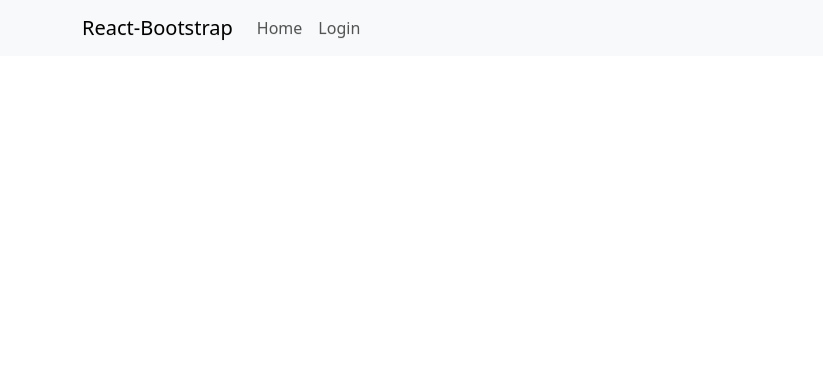
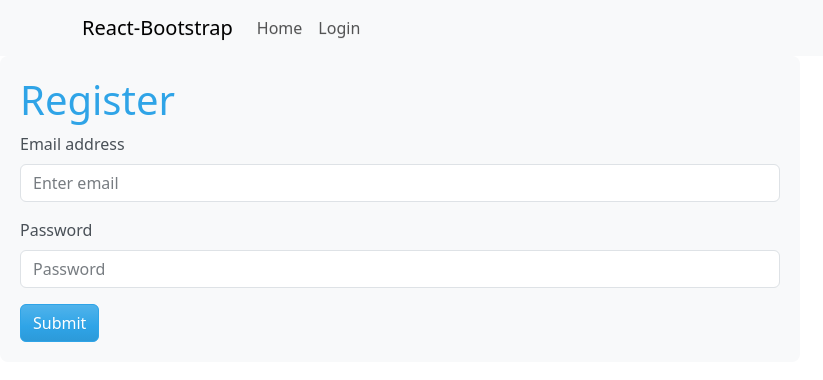
Before and after one commit to johnmartinroque/InsideOut, a React (Create React App) app in the folder main/: page /register in a window 1280 px wide. Shown: the top 380 px of the page, without its empty margins (0-823 px from the left). Built offline with nearby package versions, Linux system fonts and the light colour scheme; no server answers.

Commit message:
Register Component

```diff
--- a/main/src/App.js
+++ b/main/src/App.js
@@ -13,6 +13,7 @@ import { useEffect, useState } from "react";
 import HeaderGuest from "./components/HeaderGuest";
 import { onAuthStateChanged } from "firebase/auth";
 import { auth } from "./firebase";
+import Register from "./screens/Register";
 
 function App() {
   const [user, setUser] = useState(null);
@@ -53,6 +54,7 @@ function App() {
           {/* Public Routes */}
           <Route path="/landingpage" element={<LandingPage />} />
           <Route path="/login" element={<Login />} />
+          <Route path="/register" element={<Register />} />
 
           {/* Protected Routes  */}
           <Route
--- a/main/src/screens/Profile.jsx
+++ b/main/src/screens/Profile.jsx
@@ -1,5 +1,4 @@
 import React from "react";
-import AddCompanion from "../components/AddCompanion";
 import Companions from "../components/Companions";
 
 function Profile() {
@@ -8,7 +7,6 @@ function Profile() {
       <div>
         <h1>Profile</h1>
       </div>
-      <AddCompanion />
       <Companions />
     </div>
   );
--- a/main/src/components/AddCompanion.jsx
+++ b/main/src/screens/Register.jsx
@@ -6,7 +6,6 @@ function AddCompanion() {
   const [email, setEmail] = useState("");
   const [password, setPassword] = useState("");
 
-  const addCompanion = async () => {};
   return (
     <Form
       style={{
@@ -16,7 +15,7 @@ function AddCompanion() {
         maxWidth: "50rem",
       }}
     >
-      <h1>Add Companion</h1>
+      <h1>Register</h1>
       <Form.Group className="mb-3" controlId="formBasicEmail">
         <Form.Label>Email address</Form.Label>
         <Form.Control type="email" placeholder="Enter email" />
@@ -26,7 +25,7 @@ function AddCompanion() {
         <Form.Label>Password</Form.Label>
         <Form.Control type="password" placeholder="Password" />
       </Form.Group>
-      <Button variant="primary" type="submit" onClick={addCompanion}>
+      <Button variant="primary" type="submit">
         Submit
       </Button>
     </Form>
```
